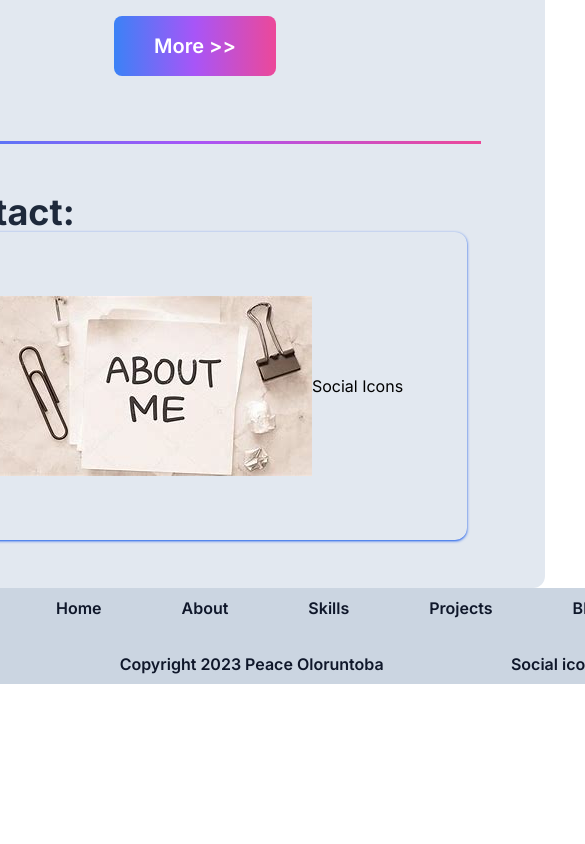
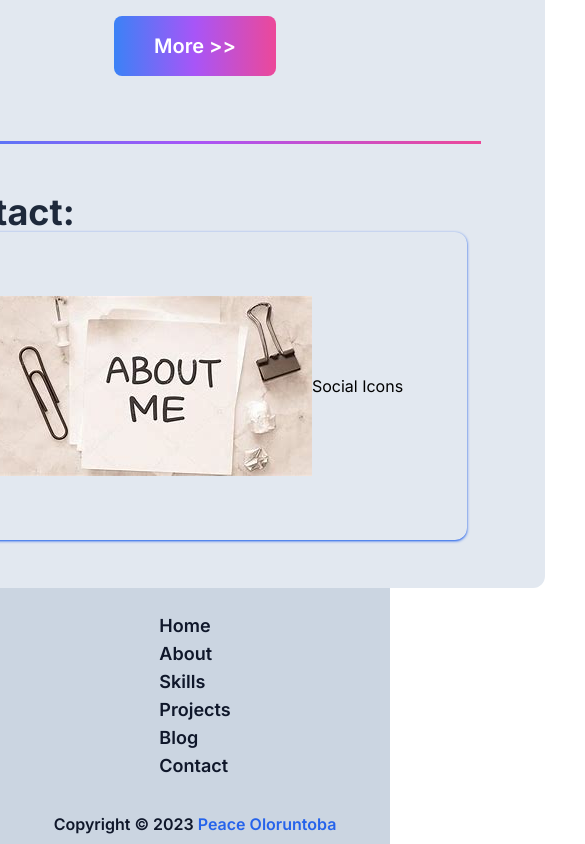
Before and after one commit to PeaceOloruntoba/peacecodes, a Next.js app: page / in a window 390 px wide. Shown: the part 2603-3447 px from the top of the page, 585 px wide, since content can reach past the window. Before the commit the page ends 3287 px from the top, so only its background shows below. Built offline with nearby package versions, Linux system fonts and the light colour scheme.

Commit message:
footer responsiveness

```diff
--- a/src/app/components/Footer.tsx
+++ b/src/app/components/Footer.tsx
@@ -3,17 +3,15 @@ import Lastl from "./Lastl";
 
 export default function Footer() {
     return(
-        <div className="grid">
-            <div className="px-14 py-2 bg-slate-300 dark:bg-gray-950 text-slate-900 dark:text-slate-200 font-semibold">
-                <ul className="flex items-center justify-center gap-20">
-                    <li><Link href="/">Home</Link></li>
-                    <li><Link href="/About">About</Link></li>
-                    <li><Link href="/Skills">Skills</Link></li>
-                    <li><Link href="/Projects">Projects</Link></li>
-                    <li><Link href="/Blog">Blog</Link></li>
-                    <li><Link href="/Contact">Contact</Link></li>
+        <div className="grid bg-slate-300 dark:bg-gray-950  text-slate-900 dark:text-slate-200 font-semibold items-center justify-center">
+                <ul className="lg:flex grid text-lg items-center justify-center px-14 py-2 pt-6">
+                    <li className="px-6 hover:text-blue-600"><Link href="/">Home</Link></li>
+                    <li className="px-6 hover:text-blue-600"><Link href="/About">About</Link></li>
+                    <li className="px-6 hover:text-blue-600"><Link href="/Skills">Skills</Link></li>
+                    <li className="px-6 hover:text-blue-600"><Link href="/Projects">Projects</Link></li>
+                    <li className="px-6 hover:text-blue-600"><Link href="/Blog">Blog</Link></li>
+                    <li className="px-6 hover:text-blue-600"><Link href="/Contact">Contact</Link></li>
                 </ul>
-            </div>
             <Lastl />
         </div>
 
--- a/src/app/components/Lastl.tsx
+++ b/src/app/components/Lastl.tsx
@@ -1,8 +1,10 @@
+import Link from "next/link";
+
 export default function Lastl() {
     return(
-        <div className="flex items-center justify-around px-14 py-2 bg-slate-300 dark:bg-gray-950 text-slate-900 dark:text-slate-200 font-semibold pt-6">
-            <span>Copyright 2023 Peace Oloruntoba</span>
-            <span>Social icons goes here</span>
+        <div className="flex items-center justify-between py-2 pt-6">
+            <span>Copyright © 2023 <Link href="/" className="text-blue-600">Peace Oloruntoba</Link></span>
+            <span className="hidden lg:block">Social icons goes here</span>
         </div>
     )
 }
```
